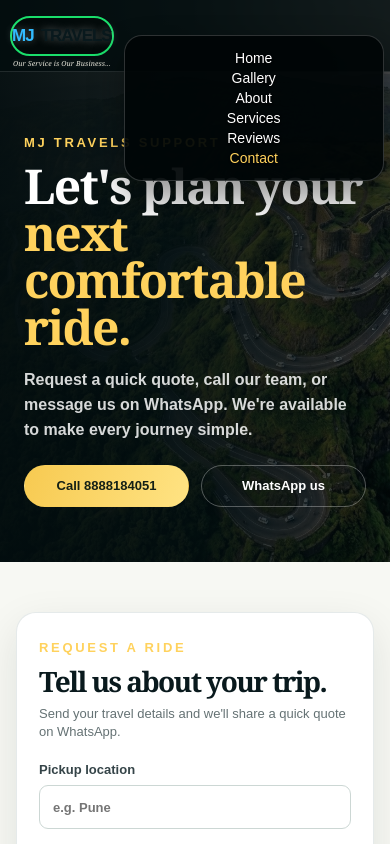
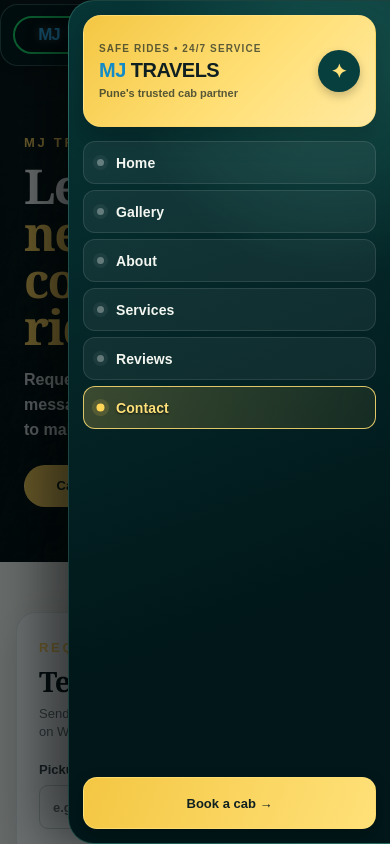
Before and after one commit to mynexasolutions-spec/MJ-Travels, a Next.js app: page /contact in a window 390 px wide. Both pictures are taken after a click on the button "Open navigation". Shown: the top 844 px of the page. Built offline with nearby package versions, Linux system fonts and the light colour scheme.

Commit message:
Fix the menu bar

```diff
--- a/app/components/site-chrome.tsx
+++ b/app/components/site-chrome.tsx
@@ -11,28 +11,46 @@ const navigation = [
   { label: "Contact", href: "/contact" },
 ];
 
-function MenuIcon() {
-  return <svg viewBox="0 0 24 24" aria-hidden="true"><path d="M4 7h16M4 12h16M4 17h16" /></svg>;
+function MenuIcon({ open }: { open: boolean }) {
+  return open
+    ? <svg viewBox="0 0 24 24" aria-hidden="true"><path d="m6 6 12 12M18 6 6 18" /></svg>
+    : <svg viewBox="0 0 24 24" aria-hidden="true"><path d="M4 7h16M4 12h16M4 17h16" /></svg>;
 }
 
 export function SiteHeader({ active }: { active: string }) {
   const [menuOpen, setMenuOpen] = useState(false);
 
   return (
-    <header className="header page-header">
+    <header className={menuOpen ? "header page-header menu-active" : "header page-header"}>
       <a className="brand" href="/" aria-label="MJ Travels home" onClick={() => setMenuOpen(false)}>
         <span className="brand-mj">MJ</span><span>TRAVELS</span>
         <small>Our Service is Our Business...</small>
       </a>
-      <nav className={menuOpen ? "nav nav-open" : "nav"} aria-label="Main navigation">
+      <nav id="main-navigation" className={menuOpen ? "nav nav-open" : "nav"} aria-label="Main navigation">
+        <div className="drawer-heading">
+          <div>
+            <small>Safe rides • 24/7 service</small>
+            <strong><span>MJ</span> TRAVELS</strong>
+            <p>Pune&apos;s trusted cab partner</p>
+          </div>
+          <b aria-hidden="true">✦</b>
+        </div>
         {navigation.map((link) => (
           <a className={link.label === active ? "active" : undefined} href={link.href} key={link.label} onClick={() => setMenuOpen(false)}>
             {link.label}
           </a>
         ))}
       </nav>
+      <button className={menuOpen ? "menu-backdrop menu-backdrop-open" : "menu-backdrop"} type="button" aria-label="Close navigation" onClick={() => setMenuOpen(false)} />
       <a className="top-call" href="tel:8888184051"><img className="call-icon" src="/icons/call.png" alt="" /><span>8888184051</span></a>
-      <button className="menu-button" aria-label="Toggle navigation" onClick={() => setMenuOpen(!menuOpen)}><MenuIcon /></button>
+      <button
+        className="menu-button"
+        type="button"
+        aria-label={menuOpen ? "Close navigation" : "Open navigation"}
+        aria-expanded={menuOpen}
+        aria-controls="main-navigation"
+        onClick={() => setMenuOpen(!menuOpen)}
+      ><MenuIcon open={menuOpen} /></button>
     </header>
   );
 }
--- a/app/globals.css
+++ b/app/globals.css
@@ -733,3 +733,72 @@ img, iframe { max-width: 100%; }
   .inner-hero { min-height: 450px; padding: 135px 24px 55px; }.inner-hero h1 { letter-spacing: -1.7px; }.inner-hero > p:not(.page-kicker) { font-size: 16px; }.service-page-grid, .about-story, .review-page-content, .contact-page-content { width: calc(100% - 32px); padding: 50px 0; }.service-page-card, .service-page-card-reverse, .about-story, .contact-page-content { grid-template-columns: 1fr; }.service-page-card { gap: 8px; padding: 12px; }.service-page-card-reverse img { order: 0; }.service-page-card > div, .service-page-card-reverse > div { padding: 18px 12px 22px; }.service-page-card img { min-height: 220px; }.values-section { grid-template-columns: 1fr; gap: 30px; padding: 50px 20px; }.value-grid, .review-page-grid { grid-template-columns: 1fr; }.value-grid article { min-height: 0; }.about-story-image { min-height: 285px; }.about-banner { display: block; padding: 50px 24px; }.about-banner .page-primary { margin-top: 25px; }.review-score { flex-wrap: wrap; gap: 8px 12px; }.review-score p { flex-basis: 100%; }.review-page-card { min-height: 0; }.review-page-card > p { min-height: 0; }.contact-form-card, .contact-details-card { padding: 27px 22px; }.contact-form-card form { grid-template-columns: 1fr; }.contact-form-card button { grid-column: auto; }.page-cta { padding: 54px 22px; }
   .contact-page-content { grid-template-columns: 1fr; }.contact-map-section { padding: 0; }.contact-map-wrap { height: 260px; border-radius: 18px; }
 }
+
+/* Final mobile chrome pass: keep the navigation compact and prevent competing
+   page styles from changing the dropdown geometry. */
+@media (max-width: 760px) {
+  .header { top: 4px; left: 0; width: 100%; height: 66px; padding: 0 12px; border: 1px solid rgba(158, 219, 209, .3); border-radius: 18px; background: rgba(3, 26, 28, .96); box-shadow: 0 12px 28px rgba(0, 0, 0, .38); }
+  .brand { width: 160px; height: 38px; font-size: 18px; }
+  .brand small { display: none; }
+  .menu-button { width: 42px; height: 42px; display: grid; place-items: center; border: 1px solid rgba(255, 255, 255, .14); border-radius: 13px; background: rgba(255, 255, 255, .1); transition: background .2s ease, border-color .2s ease; }
+  .menu-active .menu-button { border-color: rgba(255, 210, 93, .72); background: rgba(255, 210, 93, .14); color: var(--gold); }
+  .menu-button svg { width: 22px; height: 22px; }
+  .drawer-heading { min-height: 126px; display: flex; align-items: center; justify-content: space-between; margin: 18px 0 18px; padding: 19px; border: 1px solid rgba(255, 223, 122, .5); border-radius: 18px; background: linear-gradient(135deg, #f4c743, #ffdf75 55%, #ffe9a1); color: #102021; box-shadow: 0 11px 24px rgba(0, 0, 0, .2); }
+  .drawer-heading > div { display: grid; gap: 5px; }
+  .drawer-heading strong { font-size: 20px; letter-spacing: -.5px; }
+  .drawer-heading strong span { color: #138bc7; }
+  .drawer-heading small { color: rgba(16, 32, 33, .68); font-size: 10px; font-weight: 900; letter-spacing: 1.1px; text-transform: uppercase; }
+  .drawer-heading p { margin: 0; color: rgba(16, 32, 33, .7); font-size: 11px; font-weight: 700; }
+  .drawer-heading b { width: 42px; height: 42px; display: grid; place-items: center; border-radius: 50%; background: #073f3f; color: #ffe17a; font-size: 19px; box-shadow: 0 4px 10px rgba(0, 0, 0, .22); }
+  .nav { position: fixed; top: 0; right: 0; width: min(82vw, 322px); height: 100dvh; display: none; flex: none; flex-direction: column; align-items: stretch; gap: 0; margin: 0; padding: 0 16px 16px; overflow: hidden; border: 1px solid rgba(138, 238, 211, .2); border-right: 0; border-radius: 26px 0 0 26px; background: radial-gradient(circle at 84% 7%, rgba(53, 150, 133, .33), transparent 26%), linear-gradient(160deg, #073536, #011719 72%); box-shadow: -24px 0 50px rgba(0, 0, 0, .48); transform-origin: right center; }
+  .nav.nav-open { display: flex; animation: mobile-drawer-in .24s cubic-bezier(.2, .8, .2, 1) both; }
+  .nav a { min-height: 45px; flex: 0 0 auto; justify-content: flex-start; margin-bottom: 7px; padding: 0 13px; border: 1px solid rgba(255, 255, 255, .1); border-radius: 12px; background: rgba(255, 255, 255, .055); color: #f4f7f1; font-size: 14px; font-weight: 600; letter-spacing: .1px; text-align: left; text-shadow: none; transition: color .16s ease, transform .16s ease, border-color .16s ease, background .16s ease; }
+  .nav a::before { content: ""; width: 7px; height: 7px; margin-right: 12px; border-radius: 50%; background: rgba(255, 255, 255, .35); box-shadow: 0 0 0 4px rgba(255, 255, 255, .05); transition: background .16s ease, transform .16s ease, box-shadow .16s ease; }
+  .nav a.active { border-color: rgba(255, 222, 116, .85); background: linear-gradient(100deg, rgba(255, 211, 86, .22), rgba(255, 211, 86, .08)); color: #ffe17a; }
+  .nav a.active::before, .nav a:hover::before { background: #ffd557; transform: scale(1.15); box-shadow: 0 0 0 4px rgba(255, 213, 87, .14); }
+  .nav a:hover { transform: translateX(-3px); border-color: rgba(100, 230, 192, .55); background: rgba(100, 230, 192, .12); color: #fff; }
+  .nav a:active { transform: scale(.97); }
+  .nav::after { content: "Book a cab  →"; min-height: 50px; display: flex; align-items: center; justify-content: center; margin-top: auto; border: 1px solid rgba(255, 225, 122, .7); border-radius: 14px; background: linear-gradient(110deg, #f4c743, #ffe179); color: #102021; font-size: 13px; font-weight: 900; box-shadow: 0 8px 18px rgba(0, 0, 0, .22); }
+  .menu-backdrop { display: none; }
+  .menu-backdrop-open { position: fixed; z-index: 1; inset: 0; display: block; width: 100%; height: 100dvh; padding: 0; border: 0; background: rgba(0, 8, 10, .58); cursor: pointer; }
+  .footer-main { width: calc(100% - 36px); min-height: 0; grid-template-columns: 1fr 1fr; gap: 22px 16px; padding: 28px 0 22px; }
+  .footer-brand-block { grid-column: 1 / -1; }
+  .footer-brand { width: 206px; height: 46px; font-size: 23px; }
+  .footer-brand small { top: 48px; font-size: 8px; }
+  .footer-brand-block > p { display: none; }
+  .footer-column { gap: 7px; }
+  .footer-column h2 { margin-bottom: 4px; font-size: 14px; }
+  .footer-column a { font-size: 12px; }
+  .footer-social { grid-column: 1 / -1; }
+  .footer-social .social-links { gap: 14px; }
+  .social-links a { width: 31px; height: 31px; }
+  .footer-call-link { padding: 6px; }
+  .footer-call-link img { width: 19px; height: 19px; }
+  .footer-bottom { min-height: 0; display: block; padding: 12px 16px; font-size: 11px; line-height: 1.35; text-align: center; }
+  .footer-bottom p + p { margin-top: 4px; }
+  .footer-bottom span { font-size: 15px; }
+}
+
+@media (max-width: 420px) {
+  .header { height: 62px; }
+  .brand { width: 150px; font-size: 17px; }
+  .nav { width: min(84vw, 322px); padding: 0 14px 14px; }
+  .drawer-heading { min-height: 112px; margin: 14px 0 14px; padding: 15px; }
+  .nav a { min-height: 43px; margin-bottom: 6px; }
+  .footer-main { width: calc(100% - 32px); gap: 20px 12px; padding-top: 24px; }
+}
+
+@keyframes mobile-drawer-in {
+  from { opacity: .65; transform: translateX(100%); }
+  to { opacity: 1; transform: translateX(0); }
+}
+
+@media (prefers-reduced-motion: reduce) {
+  .nav.nav-open { animation: none; }
+  .nav a { transition: none; }
+}
+
+@media (min-width: 761px) {
+  .drawer-heading,
+  .menu-backdrop { display: none; }
+}
```
